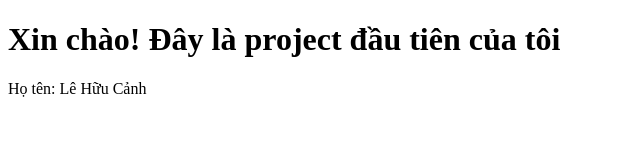
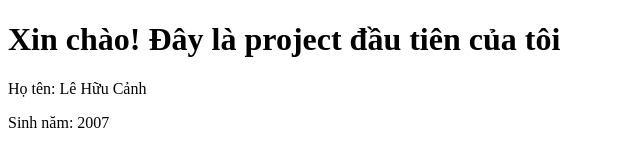
Before and after one commit to lehuucanh081178-boop/my-first-project, a plain HTML site: page index.html in a window 1280 px wide. Shown: the whole page, without its empty margins (0-640 px from the left). Drawn offline with Linux system fonts and the light colour scheme.

Commit message:
mô tả thay đổi

```diff
--- a/index.html
+++ b/index.html
@@ -8,5 +8,6 @@
 <body>
   <h1>Xin chào! Đây là project đầu tiên của tôi</h1>
   <p>Họ tên: Lê Hữu Cảnh</p>
+  <p>Sinh năm: 2007</p>
 </body>
 </html>
```
